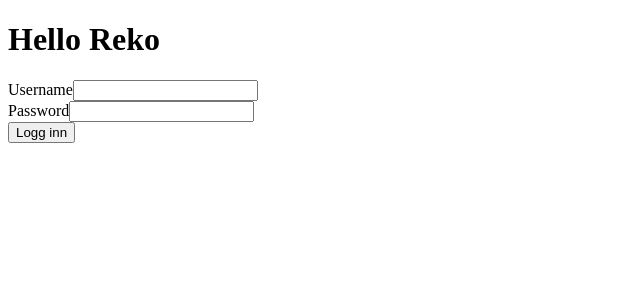
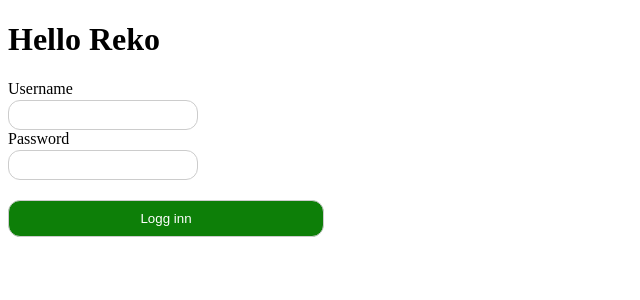
Before and after one commit to CatrineH/reko-market-mvp, a React (Vite) app in the folder reko-market-mvp.Client/: page / in a window 1280 px wide. Shown: the top 300 px of the page, without its empty margins (0-640 px from the left). Built offline with nearby package versions, Linux system fonts and the light colour scheme.

Commit message:
CSS input fields and login-button

```diff
--- a/reko-market-mvp.Client/src/Components/Login/Login.css
+++ b/reko-market-mvp.Client/src/Components/Login/Login.css
@@ -1,3 +1,9 @@
-.usernameInput {
+/* .usernameInput,
+form div {
+  margin-bottom: 16px;
+} */
 
+.login-button {
+  background-color: var(--login-button-background);
+  color: var(--login-button-textcolor);
 }
--- a/reko-market-mvp.Client/src/Components/Login/Login.tsx
+++ b/reko-market-mvp.Client/src/Components/Login/Login.tsx
@@ -1,49 +1,47 @@
-import './Login.css';
+import "./Login.css";
 import { useState } from "react";
 import { useNavigate } from "react-router-dom";
 
 function Login() {
-    const [username, setUsername] = useState ("");
-    const [password, setPassword] = useState ("");
+  const [username, setUsername] = useState("");
+  const [password, setPassword] = useState("");
   const navigate = useNavigate();
   const handleSubmit = (e: React.FormEvent<HTMLFormElement>) => {
-
     e.preventDefault();
 
     console.log("Submit triggered");
     console.log(`Velkommen, ${username}`);
 
     navigate("/profile", { state: { username } });
-
-    }
+  };
 
   return (
-
     <>
       <form onSubmit={handleSubmit}>
-        <div className = "usernameInput">
+        <div className="usernameInput">
           <label>Username</label>
           <input
             type="text"
             value={username}
-            onChange={(e) => setUsername (e.target.value)}
+            onChange={(e) => setUsername(e.target.value)}
           />
         </div>
 
-    <div>
+        <div className="passwordInput">
           <label>Password</label>
           <input
             type="password"
             value={password}
-            onChange={(e) => setPassword (e.target.value)}
+            onChange={(e) => setPassword(e.target.value)}
           />
         </div>
 
-    <button type="submit">Logg inn</button>
-
+        <button className="login-button" type="submit">
+          Logg inn
+        </button>
       </form>
     </>
-  )
+  );
 }
 
-export default Login
+export default Login;
--- a/reko-market-mvp.Client/src/index.css
+++ b/reko-market-mvp.Client/src/index.css
@@ -1,3 +1,30 @@
 :root {
+  --global-border-radius: 12px;
+  --global-border: 1px solid #ccc;
+  --login-button-background: #0D7F08;
+  --login-button-textcolor: white;
+}
 
-  }
+input {
+  min-width: 15%;
+  max-width: 90%;
+  min-height: 30px;
+  /* padding: 10px 5px;        */
+  /* margin-top: 6px;          */
+  border: var(--global-border);
+  border-radius: var(--global-border-radius);
+  box-sizing: border-box;
+}
+
+label {
+  display: block; /* puts label on its own line */
+  margin-bottom: 2px;
+}
+
+button {
+  margin-top: 20px;
+  padding: 10px 5px;
+  width: 25%;
+  border: var(--global-border);
+  border-radius: var(--global-border-radius);
+}
--- a/reko-market-mvp.Client/tsconfig.app.json
+++ b/reko-market-mvp.Client/tsconfig.app.json
@@ -22,7 +22,7 @@
     "noUnusedParameters": true,
     "erasableSyntaxOnly": true,
     "noFallthroughCasesInSwitch": true,
-    "noUncheckedSideEffectImports": true,
+    "noUncheckedSideEffectImports": true
   },
   "include": ["src"]
 }
```
Lines whose indentation alone changed are shown as unchanged.
